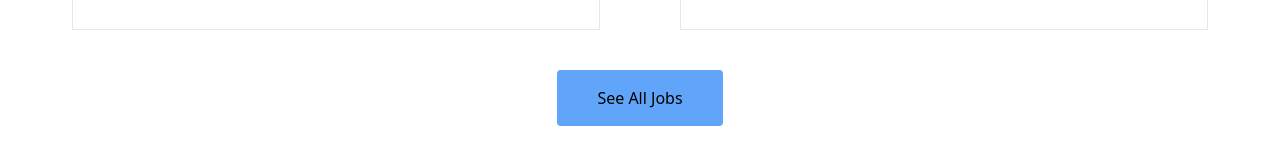
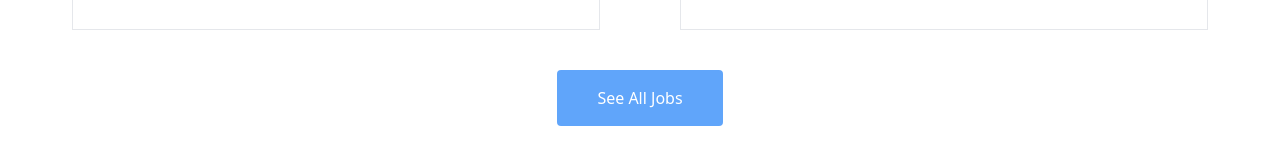
Before and after one commit to Sazzads/dream_job_center, a React (Vite) app: page / in a window 1280 px wide. Shown: the part 2062-2226 px from the top of the page. Built offline with nearby package versions, Linux system fonts and the light colour scheme.

Commit message:
add see all job button active

```diff
--- a/src/Components/Home/Home.jsx
+++ b/src/Components/Home/Home.jsx
@@ -109,7 +109,7 @@ const Home = () => {
 
 
                 <Link onClick={handleSeeAllJobsClick} to='/' className='flex justify-center'>
-                    <span className='py-4 px-10  bg-blue-400 hover:bg-blue-700 rounded'>See All Jobs</span>
+                    <span className='py-4 px-10  bg-blue-400 hover:bg-blue-700 rounded text-white'>See All Jobs</span>
                 </Link>
             </div>
 
```
